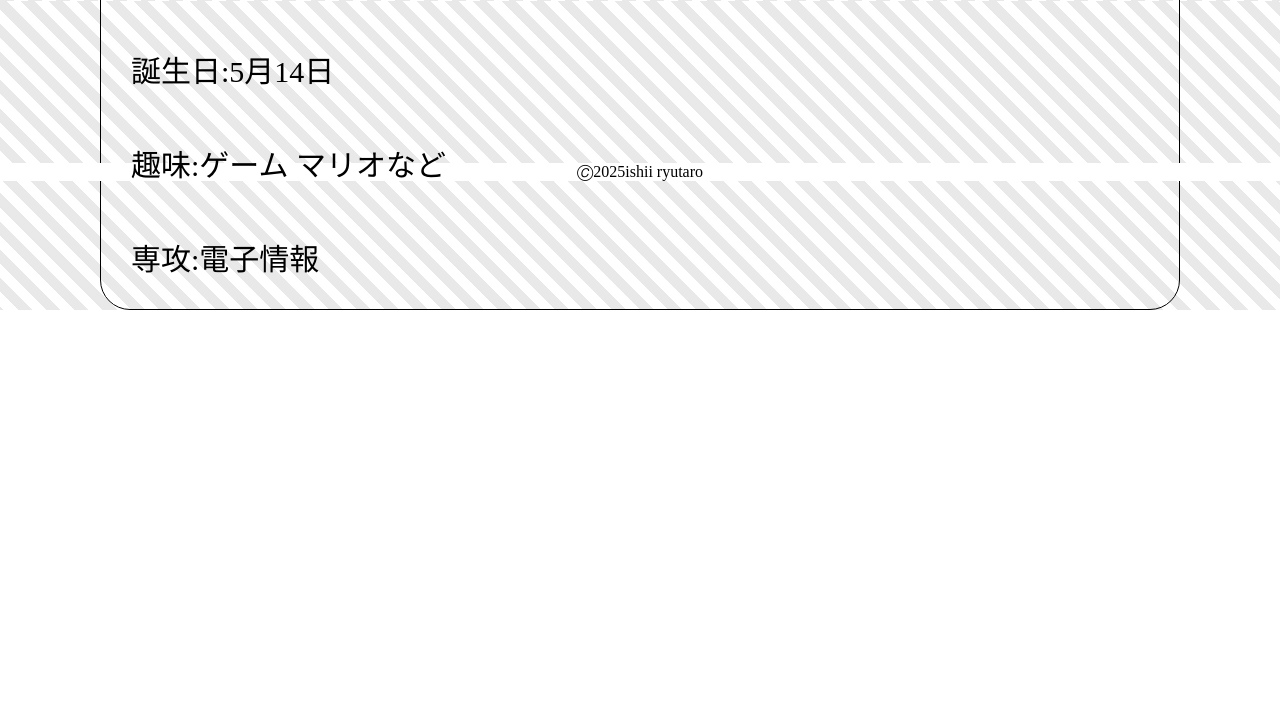
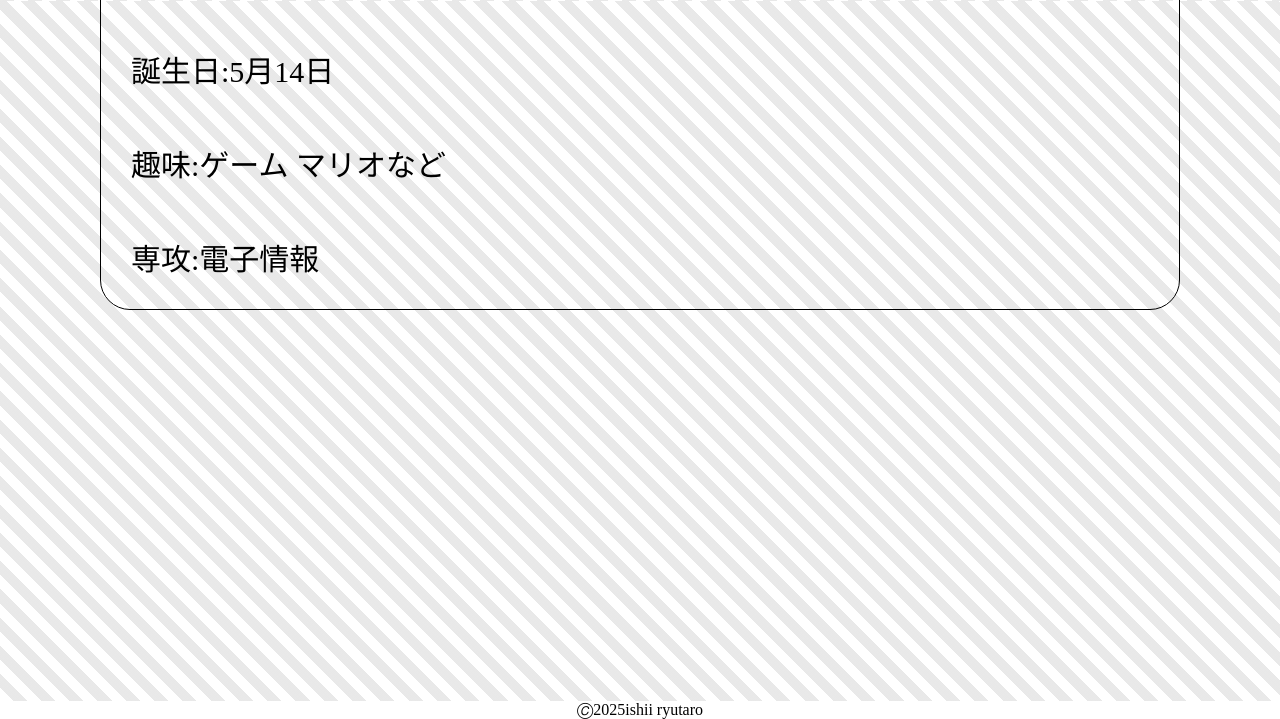
Before and after one commit to Ryutaro0514/portfolio, a plain HTML site: page public/index.html in a window 1280 px wide. Shown: the part 799-1518 px from the top of the page. Before the commit the page ends 1109 px from the top, so only its background shows below. Drawn offline with Linux system fonts and the light colour scheme.

Commit message:
footerの位置修正

```diff
--- a/public/index.css
+++ b/public/index.css
@@ -40,8 +40,9 @@ body {
 }
 
 .body {
-    height: 80vh;
+    height: 160vh;
     margin-top: 5%;
+
 }
 
 .proftext {
@@ -91,7 +92,6 @@ body {
 footer {
     display: flex;
     justify-content: center;
-    margin-top: 8%;
     background-color: white;
 }
 
```
